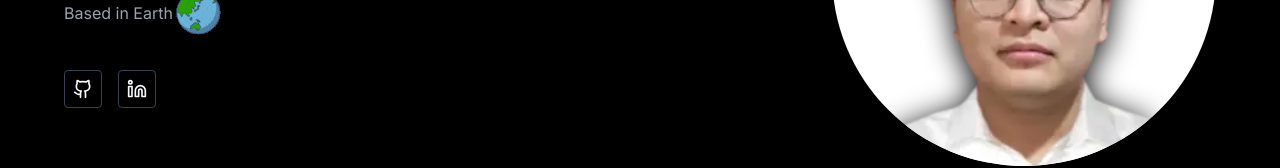
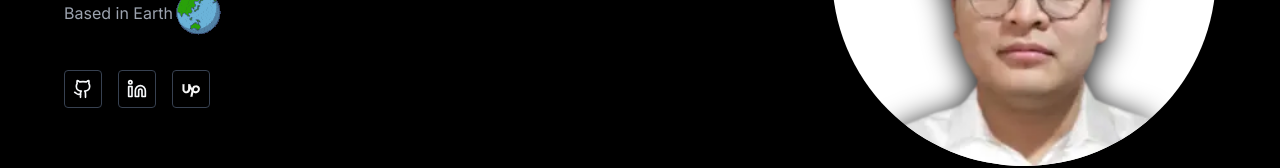
Before and after one commit to georgiusricky/georgiusricky.github.io, a Next.js app: page / in a window 1280 px wide. Shown: the part 366-534 px from the top of the page. Built offline with nearby package versions, Linux system fonts and the light colour scheme.

Commit message:
update: add upwork logo in hero

```diff
--- a/app/components/Hero.tsx
+++ b/app/components/Hero.tsx
@@ -34,6 +34,7 @@ export default function Hero() {
           <div className="flex space-x-4">
             <Link
               href={socials.github}
+              target='_blank'
               aria-label="Visit my GitHub profile"
               className="p-2 border border-gray-300 dark:border-gray-700 rounded-sm hover:bg-gray-100 dark:hover:bg-gray-800"
             >
@@ -41,10 +42,19 @@ export default function Hero() {
             </Link>
             <Link
               href={socials.linkedin}
+              target='_blank'
               aria-label="Visit my LinkedIn profile"
               className="p-2 border border-gray-300 dark:border-gray-700 rounded-sm hover:bg-gray-100 dark:hover:bg-gray-800"
             >
               <Linkedin className="w-5 h-5" aria-hidden="true" />
+            </Link>
+            <Link
+              href={socials.upwork}
+              target='_blank'
+              aria-label="Visit my Upwork profile"
+              className="p-2 border border-gray-300 dark:border-gray-700 rounded-sm hover:bg-gray-100 dark:hover:bg-gray-800"
+            >
+              <Image src="/img/svg/upwork.svg" alt="upwork logo" width={50} height={50} className="w-5 h-5 dark:invert dark:brightness-100" aria-hidden="true" />
             </Link>
           </div>
         </div>
```
